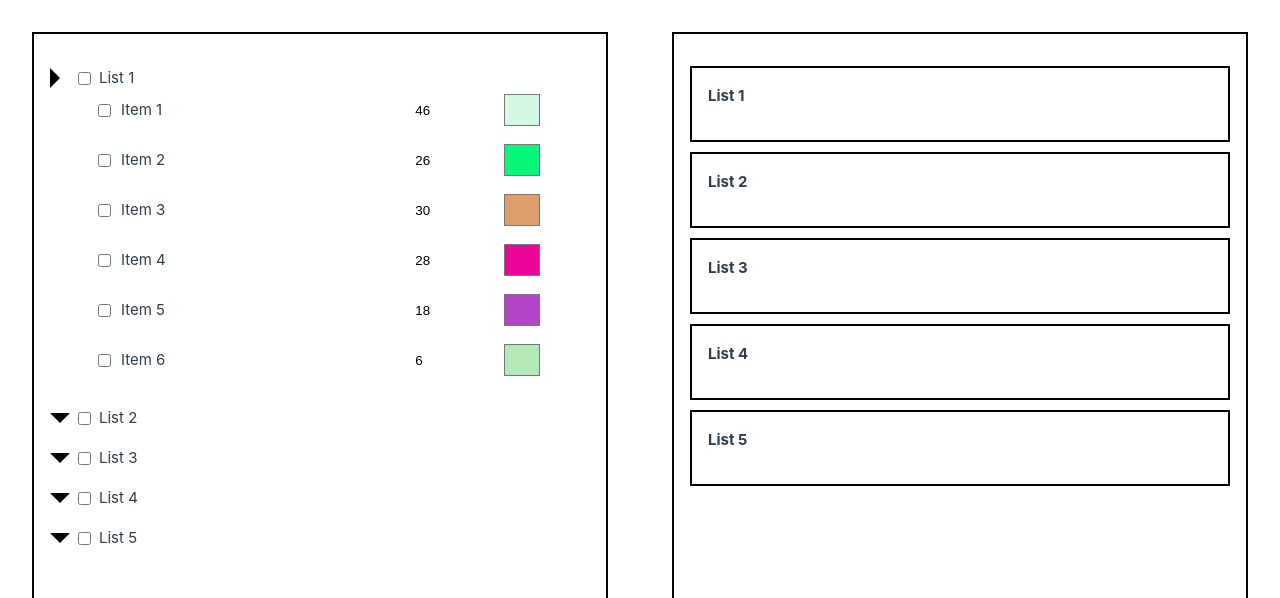
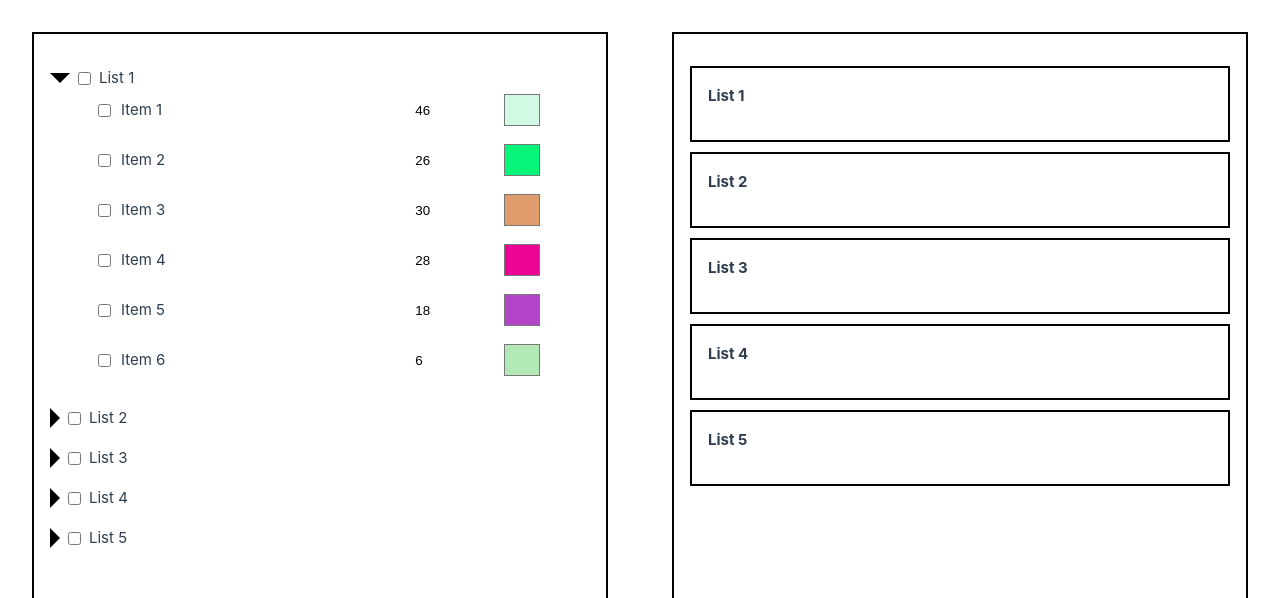
Before and after one commit to AlexanderStanevko/colored-items, a Vue app: page / in a window 1280 px wide. Both pictures are taken after a click on the element "List 1". Shown: the top 598 px of the page. Built offline with nearby package versions, Linux system fonts and the light colour scheme.

Commit message:
Add animations

```diff
--- a/src/components/CardListItem.vue
+++ b/src/components/CardListItem.vue
@@ -6,10 +6,12 @@
         {{ toggleButtonText }}
       </button>
     </div>
-    <div class="squares">
+    <transition-group name="transition-group" tag="div" class="squares">
       <span v-for="square in displayState" :key="square.uniqueId" class="square"
-        :style="{ backgroundColor: square.color }" @click="removeSquare(square.uniqueId)"></span>
-    </div>
+        :style="{ backgroundColor: square.color }" @click="removeSquare(square.uniqueId)"
+      >
+      </span>
+    </transition-group>
   </div>
 </template>
 
@@ -163,6 +165,8 @@ export default defineComponent({
   height: 20px;
   margin: 2px;
   cursor: pointer;
+  animation: fadeIn 0.3s ease;
+  transition: background-color 0.3s ease;
 }
 
 .card {
@@ -180,4 +184,18 @@ export default defineComponent({
     margin-left: auto;
   }
 }
+
+@keyframes fadeIn {
+  from { opacity: 0; transform: scale(0.5); }
+  to { opacity: 1; transform: scale(1); }
+}
+
+.transition-group-enter-active, .transition-group-leave-active {
+  transition: opacity 0.3s ease, transform 0.3s ease;
+}
+
+.transition-group-enter, .transition-group-leave-to {
+  opacity: 0;
+  transform: scale(0.5);
+}
 </style>
--- a/src/components/ColorItem.vue
+++ b/src/components/ColorItem.vue
@@ -1,7 +1,7 @@
 <template>
   <div class="color-item">
     <div class="item-details">
-      <input type="checkbox" v-model="localItem.checked" @change="emitItemUpdate" />
+      <input type="checkbox" :disabled="!localItem.quantity" v-model="localItem.checked" @change="emitItemUpdate" />
       <span>{{ localItem.name }}</span>
     </div>
     <div class="item-controls">
--- a/src/components/ListWrapper.vue
+++ b/src/components/ListWrapper.vue
@@ -7,7 +7,9 @@
              :checked="isChecked" @change="toggleCheck">
       <span @click="toggleExpand">{{ list.name }}</span>
     </div>
-    <ColorItemsList v-if="isExpanded" :list="list" />
+    <transition name="color-items-list">
+      <ColorItemsList v-if="isExpanded" :list="list" />
+    </transition>
   </div>
 </template>
 
@@ -103,16 +105,18 @@ export default defineComponent({
   height: 0;
   margin-right: 0.5rem;
   border-style: solid;
+  transition: transform 0.3s ease;
 }
 
 .expand-icon.closed {
-  border-width: 10px 10px 0 10px;
-  border-color: #000 transparent transparent transparent;
+  border-width: 10px 0 10px 10px;
+  border-color: transparent transparent transparent #000;
 }
 
 .expand-icon.opened {
-  border-width: 10px;
-  border-color: transparent transparent transparent #000;
+  border-width: 0 10px 10px 10px;
+  border-color: transparent transparent #000 transparent;
+  transform: rotate(180deg);
 }
 
 .list-content {
@@ -120,4 +124,32 @@ export default defineComponent({
   padding-left: 1.5rem;
   border-left: 2px solid #ccc;
 }
+
+/* .color-items-list-enter-active, .color-items-list-leave-active {
+  transition: opacity 0.3s ease;
+}
+
+.color-items-list-enter, .color-items-list-leave-to {
+  opacity: 0;
+} */
+
+.color-items-list-enter {
+  opacity: 0;
+}
+
+.color-items-list-enter-active {
+  transition: opacity 0.3s ease;
+}
+
+.color-items-list-enter-to {
+  opacity: 1;
+}
+
+.color-items-list-leave-active {
+  transition: opacity 0.3s ease;
+}
+
+.color-items-list-leave-to {
+  opacity: 0;
+}
 </style>
```
